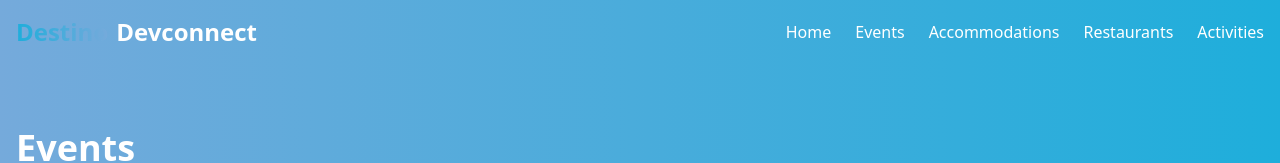
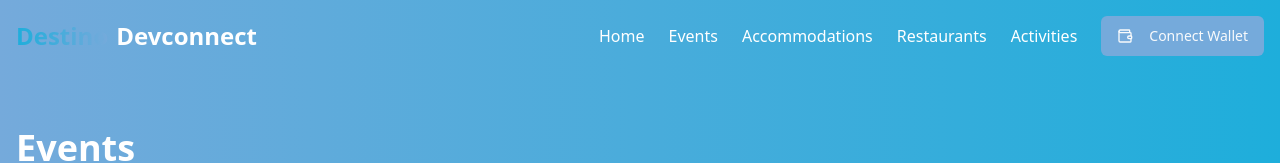
Before and after one commit to proofxme/destino-devconnect, a React (Vite) app: page /events in a window 1280 px wide. Shown: the top 163 px of the page. Built offline with nearby package versions, Linux system fonts and the light colour scheme.

Commit message:
Add connect wallet button
Implement wallet connection functionality for web3 features.

```diff
--- a/src/components/Navbar.tsx
+++ b/src/components/Navbar.tsx
@@ -1,12 +1,15 @@
 
 import { useEffect, useState } from "react";
 import { Link } from "react-router-dom";
-import { Menu, X } from 'lucide-react';
+import { Menu, X, Wallet } from 'lucide-react';
 import { cn } from "@/lib/utils";
+import { Button } from "./ui/button";
 
 const Navbar = () => {
   const [isScrolled, setIsScrolled] = useState(false);
   const [mobileMenuOpen, setMobileMenuOpen] = useState(false);
+  const [isConnected, setIsConnected] = useState(false);
+  const [walletAddress, setWalletAddress] = useState("");
 
   useEffect(() => {
     const handleScroll = () => {
@@ -22,6 +25,27 @@ const Navbar = () => {
       window.removeEventListener("scroll", handleScroll);
     };
   }, []);
+
+  const connectWallet = async () => {
+    try {
+      // Check if MetaMask is available
+      if (window.ethereum) {
+        const accounts = await window.ethereum.request({ method: 'eth_requestAccounts' });
+        setWalletAddress(accounts[0]);
+        setIsConnected(true);
+        console.log("Wallet connected:", accounts[0]);
+      } else {
+        alert("Please install MetaMask to use this feature!");
+      }
+    } catch (error) {
+      console.error("Error connecting wallet:", error);
+    }
+  };
+
+  const disconnectWallet = () => {
+    setIsConnected(false);
+    setWalletAddress("");
+  };
 
   const navItems = [
     { name: "Home", path: "/" },
@@ -52,7 +76,7 @@ const Navbar = () => {
         </Link>
 
         {/* Desktop Menu */}
-        <div className="hidden md:flex space-x-6">
+        <div className="hidden md:flex items-center space-x-6">
           {navItems.map((item) => (
             <Link
               key={item.name}
@@ -65,11 +89,35 @@ const Navbar = () => {
               {item.name}
             </Link>
           ))}
+
+          <Button
+            onClick={isConnected ? disconnectWallet : connectWallet}
+            variant={isConnected ? "outline" : "default"}
+            className={cn(
+              "ml-4",
+              !isConnected && "bg-argentina-blue hover:bg-argentina-blue-dark"
+            )}
+          >
+            <Wallet className="mr-2 h-4 w-4" />
+            {isConnected
+              ? `${walletAddress.substring(0, 6)}...${walletAddress.substring(walletAddress.length - 4)}`
+              : "Connect Wallet"}
+          </Button>
         </div>
 
         {/* Mobile Menu Button */}
+        <div className="md:hidden flex items-center">
+          <Button
+            onClick={isConnected ? disconnectWallet : connectWallet}
+            variant={isConnected ? "outline" : "default"}
+            size="sm"
+            className="mr-2"
+          >
+            <Wallet className="h-4 w-4" />
+          </Button>
+
           <button
-          className="md:hidden"
+            className="ml-2"
             onClick={() => setMobileMenuOpen(!mobileMenuOpen)}
           >
             {mobileMenuOpen ? (
@@ -78,6 +126,7 @@ const Navbar = () => {
               <Menu className={isScrolled ? "text-devconnect-dark" : "text-white"} />
             )}
           </button>
+        </div>
       </div>
 
       {/* Mobile Menu */}
@@ -94,6 +143,11 @@ const Navbar = () => {
                 {item.name}
               </Link>
             ))}
+            {isConnected && (
+              <div className="text-xs text-gray-500 pt-2">
+                Connected: {`${walletAddress.substring(0, 6)}...${walletAddress.substring(walletAddress.length - 4)}`}
+              </div>
+            )}
           </div>
         </div>
       )}
```
Lines whose indentation alone changed are shown as unchanged.
